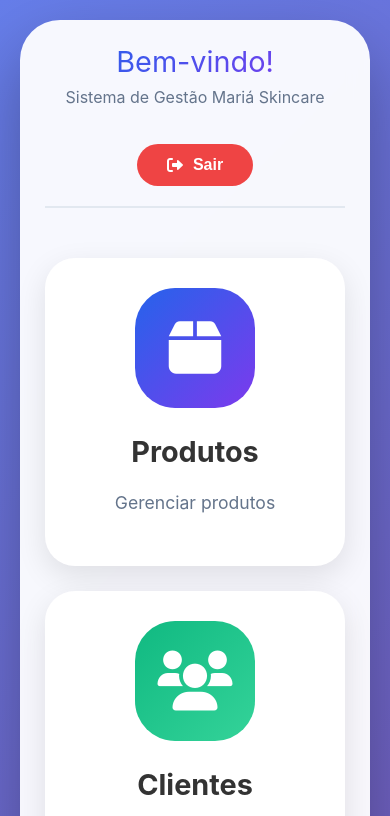
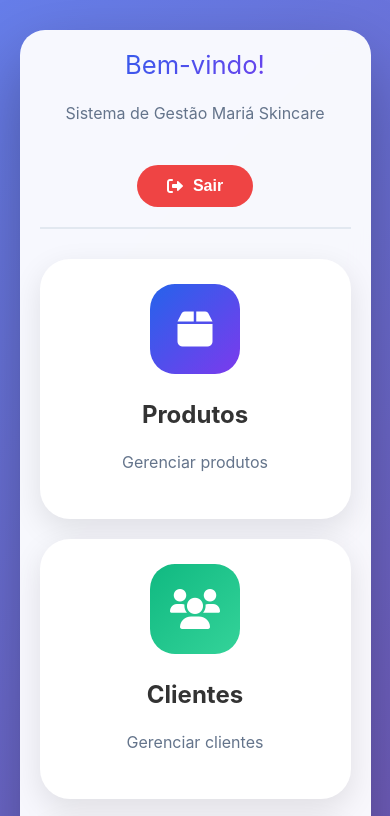
Before and after one commit to Moises-Warlen/sistema-loja-front, a website: page index.html in a window 390 px wide. Shown: the top 816 px of the page. Drawn offline with nearby package versions, Linux system fonts and the light colour scheme; sample sign-in values are in the browser's storage.

Commit message:
Ajustando o Index

```diff
--- a/index.html
+++ b/index.html
@@ -2,12 +2,10 @@
 <html>
 <head>
 <meta charset="UTF-8">
+<meta name="viewport" content="width=device-width, initial-scale=1.0">
 <title>Dashboard</title>
 
-<!-- UIkit (apenas para compatibilidade) -->
 <link rel="stylesheet" href="https://cdn.jsdelivr.net/npm/uikit@3.19.4/dist/css/uikit.min.css"/>
-
-<!-- Font Awesome -->
 <link rel="stylesheet" href="https://cdnjs.cloudflare.com/ajax/libs/font-awesome/6.0.0/css/all.min.css">
 
 <style>
@@ -52,7 +50,6 @@
   background: linear-gradient(135deg, #2563eb, #7c3aed);
   -webkit-background-clip: text;
   -webkit-text-fill-color: transparent;
-    margin: 0;
 }
 
 .welcome p {
@@ -81,7 +78,7 @@
   box-shadow: 0 10px 20px rgba(239, 68, 68, 0.3);
 }
 
-  /* Grid de cards */
+/* Grid */
 .cards-grid {
   display: grid;
   grid-template-columns: repeat(4, 1fr);
@@ -154,7 +151,7 @@
   line-height: 1.5;
 }
 
-  /* Cores dos cards */
+/* Cores */
 .card:nth-child(1) .card-icon { background: linear-gradient(135deg, #2563eb, #7c3aed); }
 .card:nth-child(2) .card-icon { background: linear-gradient(135deg, #10b981, #34d399); }
 .card:nth-child(3) .card-icon { background: linear-gradient(135deg, #f59e0b, #fbbf24); }
@@ -169,59 +166,86 @@
   border-top: 2px solid #e2e8f0;
 }
 
-  /* Responsivo */
+/* Tablet */
 @media (max-width: 900px) {
   .cards-grid {
     grid-template-columns: repeat(2, 1fr);
   }
-
   .dashboard {
     padding: 25px;
   }
 }
 
+/* Mobile */
 @media (max-width: 600px) {
+
+  body {
+    align-items: flex-start;
+    padding: 20px 0;
+  }
+
+  .dashboard {
+    padding: 20px;
+    border-radius: 25px;
+    margin: 10px;
+  }
+
   .cards-grid {
     grid-template-columns: 1fr;
+    gap: 20px;
   }
 
   .header {
     flex-direction: column;
-      gap: 15px;
+    gap: 20px;
     text-align: center;
+    margin-bottom: 30px;
   }
 
   .welcome h1 {
-      font-size: 1.8rem;
+    font-size: 1.6rem;
   }
 
   .card {
-      padding: 30px 15px;
+    padding: 25px 15px;
+  }
+
+  .card-icon {
+    width: 90px;
+    height: 90px;
+    font-size: 40px;
+    border-radius: 25px;
   }
 
   .card h2 {
-      font-size: 1.8rem;
+    font-size: 1.5rem;
+  }
+
+  .card p {
+    font-size: 1rem;
+  }
+
+  .footer {
+    margin-top: 30px;
   }
 }
 </style>
+</head>
 
-</head>
 <body>
 
 <div class="dashboard">
 
-  <!-- Header -->
   <div class="header">
     <div class="welcome">
-      <h1> Bem-vindo!</h1>
-      <p>Sistema de Gestão  Mariá Skincare</p>
+      <h1>Bem-vindo!</h1>
+      <p>Sistema de Gestão Mariá Skincare</p>
     </div>
     <button onclick="logout()" class="logout-btn">
       <i class="fas fa-sign-out-alt"></i> Sair
     </button>
   </div>
 
-  <!-- Cards de Acesso Rápido -->
   <div class="cards-grid">
 
     <a href="produtos.html" class="card">
@@ -258,7 +282,6 @@
 
   </div>
 
-  <!-- Footer -->
   <div class="footer">
     <p>© 2024 - Sistema de Gestão</p>
   </div>
```
Lines whose indentation alone changed are shown as unchanged.
